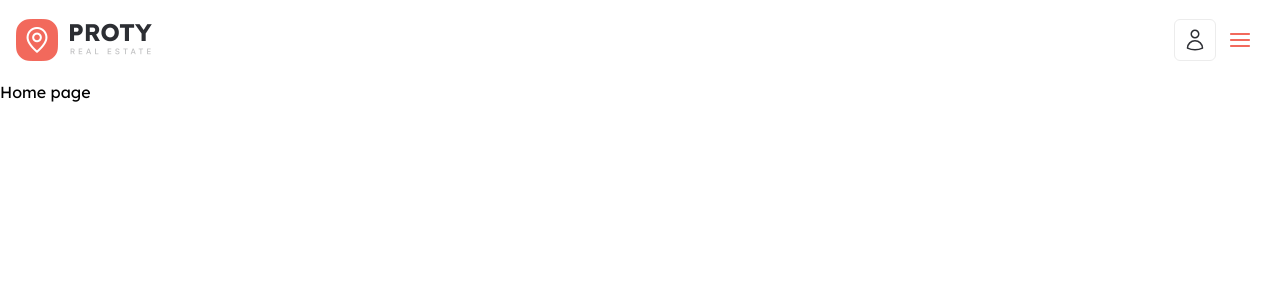
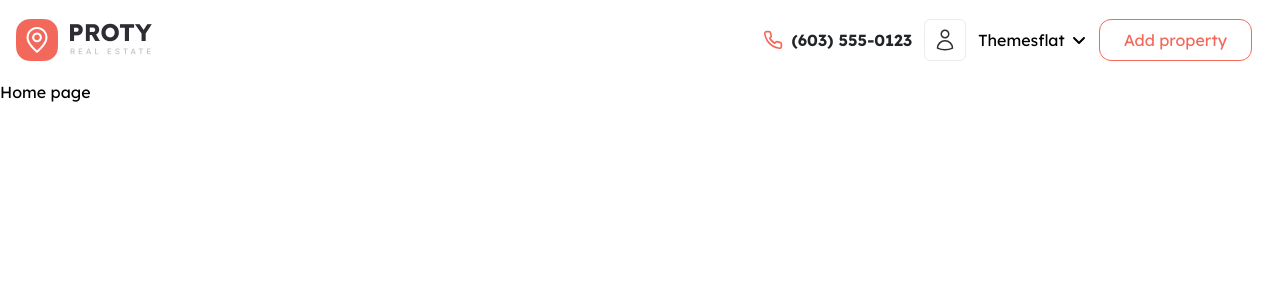
Before and after one commit to BaharAlekberova05/metraj.az, a React (Vite) app: page / in a window 1280 px wide. Shown: the top 300 px of the page. Built offline with nearby package versions, Linux system fonts and the light colour scheme.

Commit message:
Added responsive navbar

```diff
--- a/src/assets/style/index.css
+++ b/src/assets/style/index.css
@@ -19,3 +19,31 @@
     scroll-behavior: smooth;
   }
 }
+
+.slide-btn {
+  transition: color 0.4s linear;
+  position: relative;
+  overflow: hidden;
+
+  &:hover {
+    color: #fff;
+  }
+
+  &::before {
+    content: "";
+    position: absolute;
+    left: 0;
+    top: 0;
+    width: 100%;
+    height: 100%;
+    background: #f2695c;
+    z-index: -1;
+    transition: transform 0.5s ease-out, border-radius 0.3s ease-out;
+    transform-origin: 0 0;
+    transform: scaleX(0);
+  }
+
+  &:hover::before {
+    transform: scaleX(1);
+  }
+}
--- a/src/layouts/Navbar.jsx
+++ b/src/layouts/Navbar.jsx
@@ -1,12 +1,12 @@
-import { CgMenu } from "react-icons/cg";
 import { OpenContext } from "../contexts/OpenContext";
 import { useContext } from "react";
 import { Link, NavLink } from "react-router-dom";
 import { BiLogoLinkedin } from "react-icons/bi";
-import { FiInstagram } from "react-icons/fi";
+import { FiInstagram, FiPhone } from "react-icons/fi";
 import { IoMdClose } from "react-icons/io";
 import { FaAngleDown, FaAngleUp, FaXTwitter } from "react-icons/fa6";
 import { FaFacebookF } from "react-icons/fa";
+import { CgMenu } from "react-icons/cg";
 
 const Navbar = () => {
   const { isOpen, setIsOpen } = useContext(OpenContext);
@@ -30,6 +30,14 @@ const Navbar = () => {
       </div>
 
       <div className="flex items-center space-x-3">
+        <div className="items-center space-x-2 hidden sm:flex">
+          <FiPhone className="text-xl text-(--custom-color)" />
+          <span className="text-(--custom-black) font-bold">
+            (603) 555-0123
+          </span>
+        </div>
+
+        <div className="flex items-center space-x-3">
           <div className="flex items-center justify-center border-[0.8px] border-[#ECECEC] rounded-md p-2 cursor-pointer">
             <svg
               width={24}
@@ -48,8 +56,18 @@ const Navbar = () => {
             </svg>
           </div>
 
+          <div className="items-center space-x-1.5 cursor-pointer hidden md:flex">
+            <span>Themesflat</span>
+            <FaAngleDown />
+          </div>
+        </div>
+
+        <div className="slide-btn border border-(--custom-color) bg-transparent text-(--custom-color) items-center justify-center rounded-xl px-6 py-2 cursor-pointer hover:text-white hidden sm:flex">
+          Add property
+        </div>
+
         <CgMenu
-          className="size-6 text-(--custom-color) cursor-pointer"
+          className="size-6 text-(--custom-color) cursor-pointer lg:hidden"
           onClick={() => handleDropdown(setIsOpen)}
         />
 
```
Lines whose indentation alone changed are shown as unchanged.
